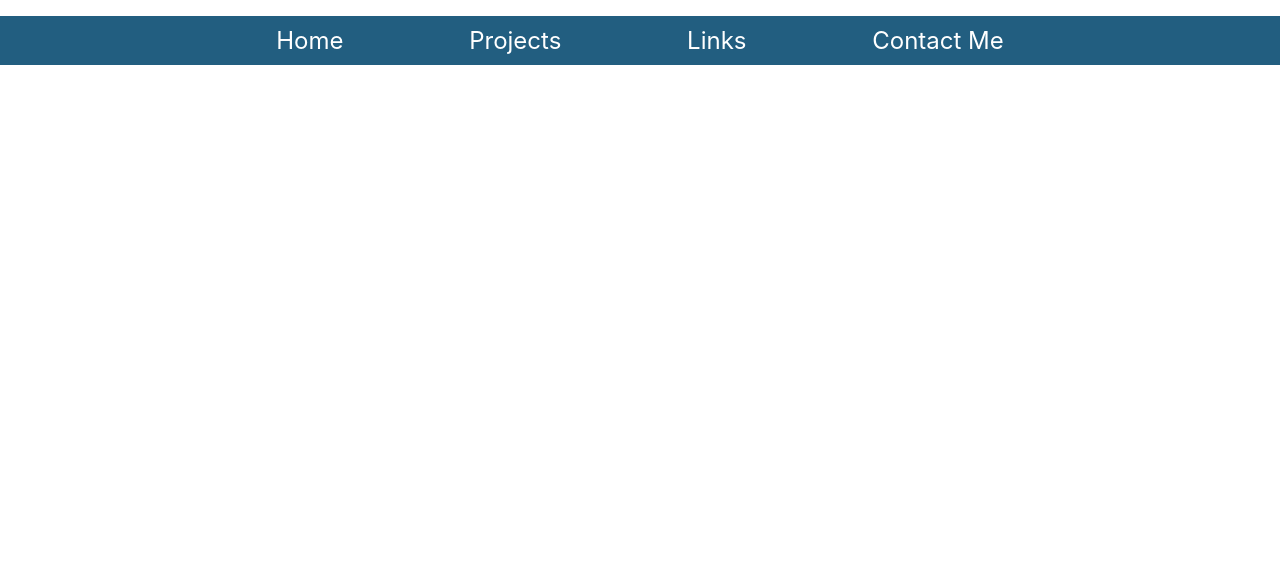
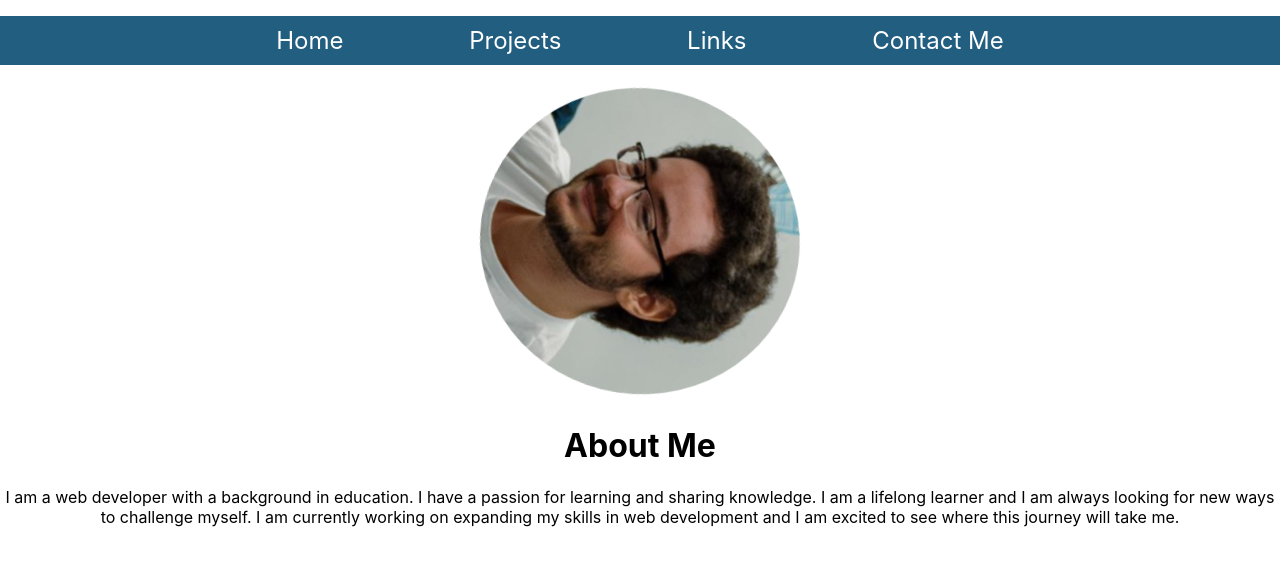
Before and after one commit to DavidJFig/DavidJFig.github.io, a React (Create React App) app in the folder portfolio/: page / in a window 1280 px wide. Shown: the top 566 px of the page. Built offline with nearby package versions, Linux system fonts and the light colour scheme.

Commit message:
Added about me and temporary picture

```diff
--- a/portfolio/src/App.css
+++ b/portfolio/src/App.css
@@ -5,6 +5,7 @@
 .App-logo {
   height: 40vmin;
   pointer-events: none;
+  border-radius: 50%;
 }
 
 @media (prefers-reduced-motion: no-preference) {
--- a/portfolio/src/App.js
+++ b/portfolio/src/App.js
@@ -1,6 +1,7 @@
-import logo from './logo.svg';
 import './App.css';
 import Header from './Components/Header';
+import AboutMe from './Components/AboutMe';
+import david from './david.jpg';
 
 function App() {
   return (
@@ -12,6 +13,10 @@ function App() {
         </p>
       </header> */}
       <Header />
+      <img src={david} className="App-logo" alt="Headshot Photo" />
+
+      <AboutMe />
+
 
     </div>
 
--- /dev/null
+++ b/portfolio/src/CSS/Common.css
@@ -0,0 +1,14 @@
+@keyframes fadeInUp {
+    0% {
+      transform: translateY(100%);
+      opacity: 0;
+    }
+    100% {
+      transform: translateY(0%);
+      opacity: 1;
+    }
+  }
+
+.fadeInUp-animation {
+  animation: 1.5s fadeInUp;
+}
--- a/portfolio/src/CSS/Header.css
+++ b/portfolio/src/CSS/Header.css
@@ -6,6 +6,7 @@
     width: 100%;
     z-index: 1000;
     margin: 2vh auto;
+
 }
 
 .header-content {
--- /dev/null
+++ b/portfolio/src/Components/AboutMe.js
@@ -0,0 +1,19 @@
+import React from "react";
+
+
+function AboutMe() {
+    return (
+        <div className="about-me">
+            <h1>About Me</h1>
+                <p>I am a web developer with a background in education.
+                    I have a passion for learning and sharing knowledge.
+                    I am a lifelong learner and I am always looking for
+                    new ways to challenge myself. I am currently working
+                    on expanding my skills in web development and I am
+                    excited to see where this journey will take me.
+                </p>
+        </div>
+    );
+}
+
+export default AboutMe;
--- a/portfolio/src/Components/Header.js
+++ b/portfolio/src/Components/Header.js
@@ -1,9 +1,10 @@
 import React from 'react';
 import '../CSS/Header.css';
+import '../CSS/Common.css';
 
 function Header() {
   return (
-    <header className="header-background">
+    <header className="header-background fadeInUp-animation">
       <div className="header-content">
         <nav>
           <ul className="nav-list">
```
Also changed, not shown: portfolio/src/CSS/AboutMe.css (added), portfolio/src/david.jpg (added), portfolio/src/logo.svg (deleted).
